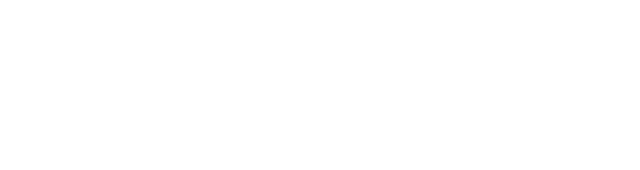
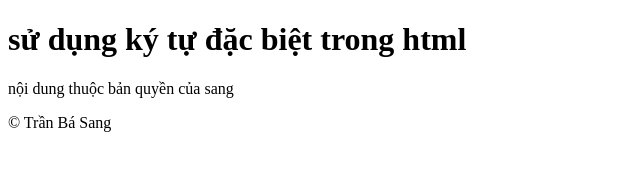
Before and after one commit to sangcve/bai18, a plain HTML site: page index.html in a window 1280 px wide. Shown: the whole page, without its empty margins (0-640 px from the left). Drawn offline with Linux system fonts and the light colour scheme.

Commit message:
sua lan 1

```diff
--- a/index.html
+++ b/index.html
@@ -5,5 +5,9 @@
     <meta name="viewport" content="width=device-width, initial-scale=1.0" />
     <title>BÀI 18</title>
   </head>
-  <body></body>
+  <body>
+    <h1>sử dụng ký tự đặc biệt trong html</h1>
+    <p>nội dung thuộc bản quyền của sang</p>
+    <p>&COPY; Trần Bá Sang</p>
+  </body>
 </html>
```
